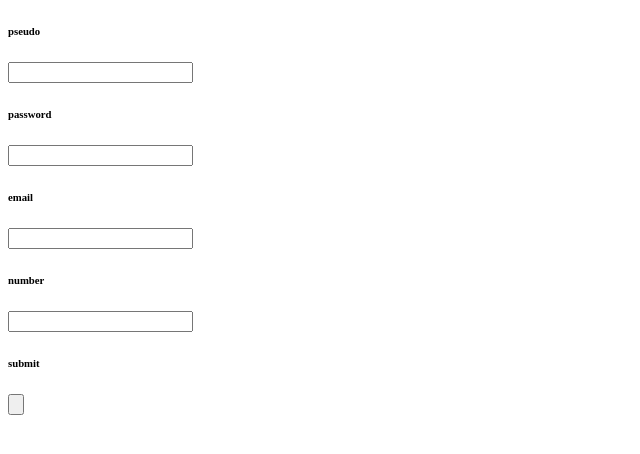
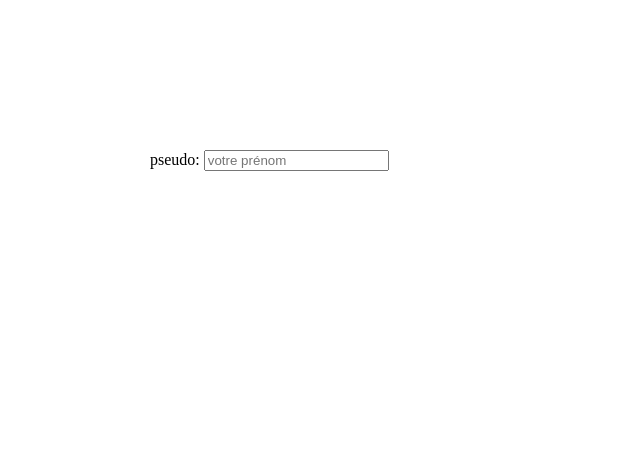
Before and after one commit to chaouiyounes11/input, a plain HTML site: page index.html in a window 1280 px wide. Shown: the whole page, without its empty margins (0-640 px from the left). Drawn offline with Linux system fonts and the light colour scheme.

Commit message:
starting exercice 2

```diff
--- a/index.html
+++ b/index.html
@@ -4,18 +4,8 @@
     <meta charset="utf-8">
     <title>Input</title>
   </head>
-  <body>
-    <form>
-      <h6>pseudo</h6>
-      <input type="text" name="" value="">
-      <h6>password</h6>
-      <input type="password" name="" value="">
-      <h6>email</h6>
-      <input type="email" name="" value="">
-      <h6>number</h6>
-      <input type="number" name="" value="">
-      <h6>submit</h6>
-      <input type="submit" name="" value="">
-    </form>
+  <body style="margin:150px;">
+    pseudo: <input type="text" placeholder="votre prénom" value="">
+
   </body>
 </html>
```
